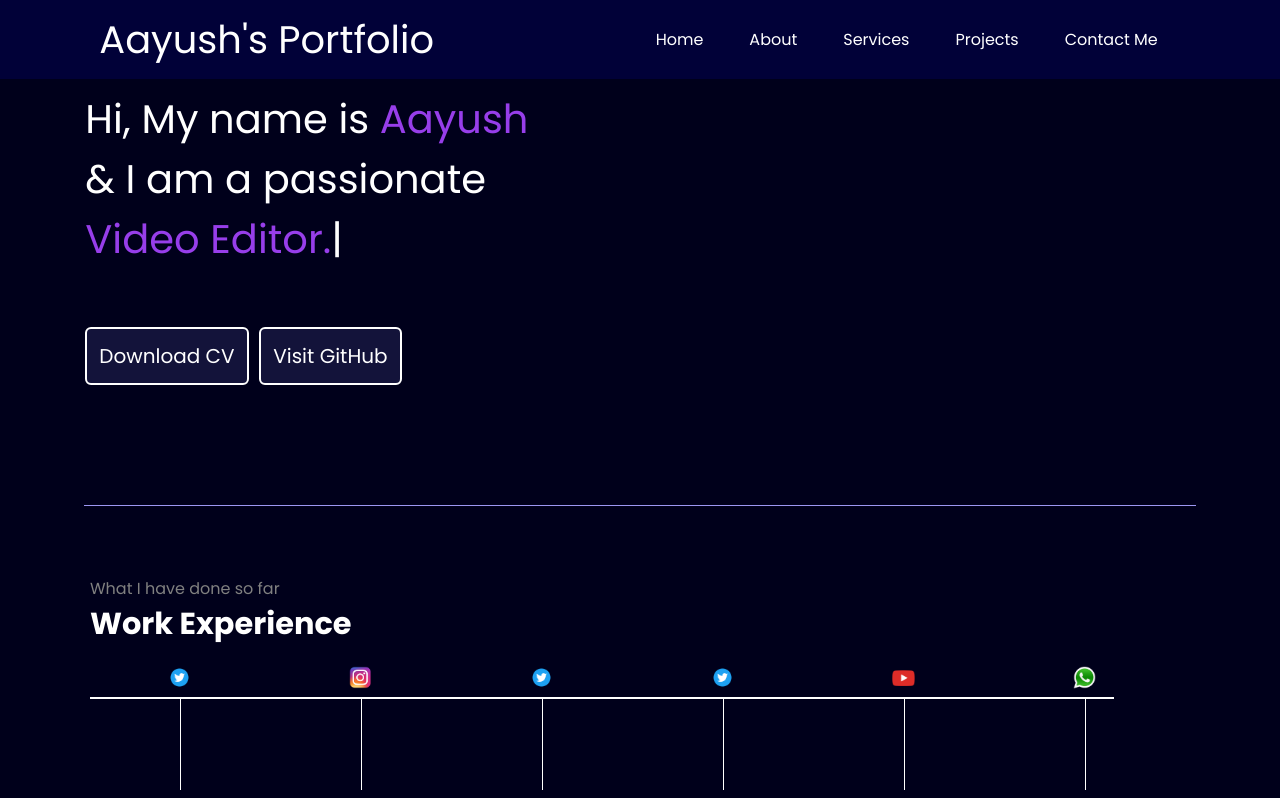
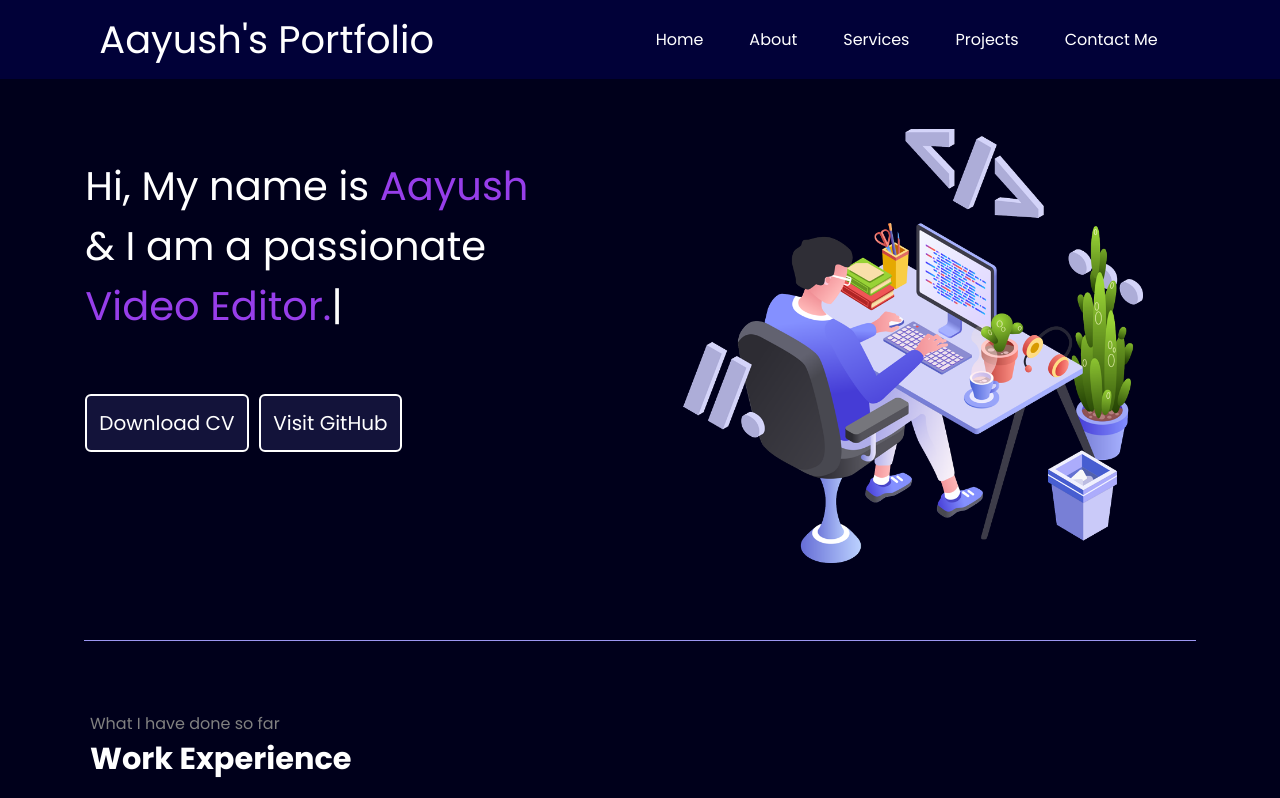
Before and after one commit to Aayushyaraj07/Portfolio-Site, a plain HTML site: page index.html in a window 1280 px wide. Shown: the top 798 px of the page. Drawn offline with nearby package versions, Linux system fonts and the light colour scheme; files whose address does not match are found by name.

Commit message:
final commit

```diff
--- a/index.html
+++ b/index.html
@@ -222,7 +222,7 @@
                 </div>
             </div>
             <div class="rightSection">
-                <img src="images/bg.png.png" alt="">
+                <img src="bg.png.png" alt="">
             </div>
         </section>
         <hr>
```
